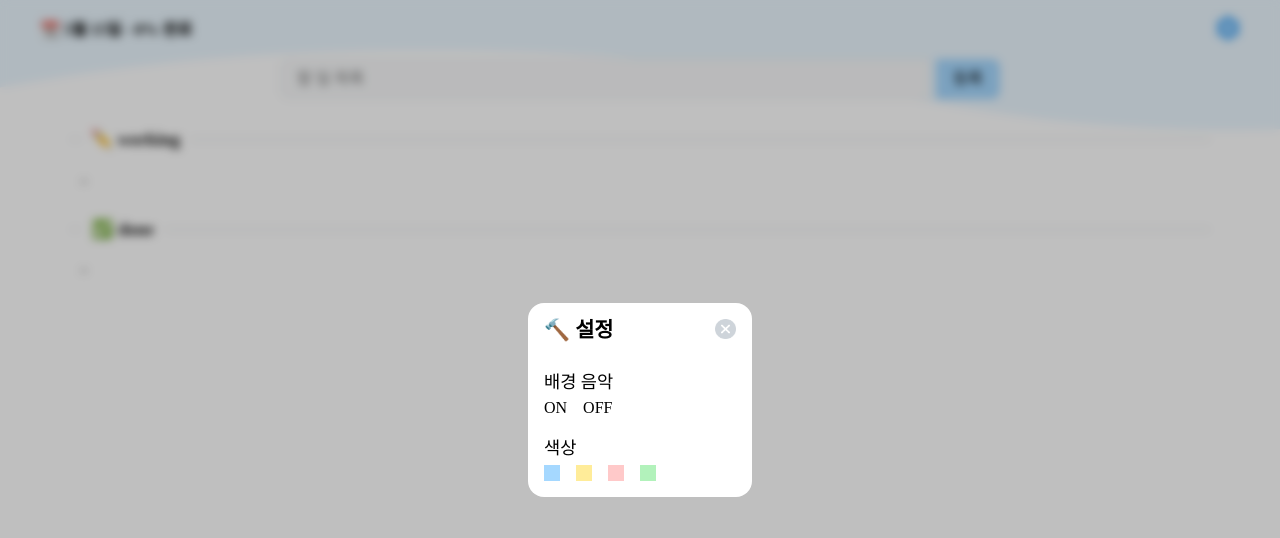
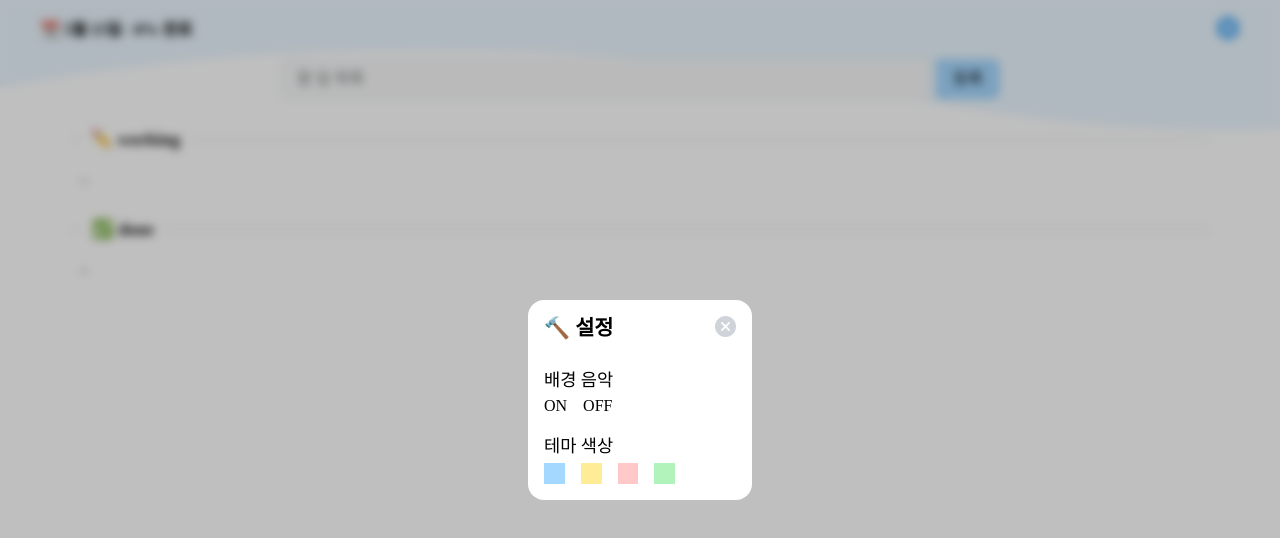
Before and after one commit to 2hanbyeol1/todo-todo, a React (Vite) app: page / in a window 1280 px wide. Both pictures are taken after a click on the button 1228 px from the left and 29 px from the top of the page. Shown: the top 538 px of the page. Built offline with nearby package versions, Linux system fonts and the light colour scheme; a web font is replaced by a local one.

Commit message:
style: 설정 모달에서 옵션 hover 효과 추가

```diff
--- a/src/App.css
+++ b/src/App.css
@@ -111,11 +111,17 @@
 .app .setting-content > div h4 {
   font-size: 1.1rem;
 }
+.app .setting-content .theme-sound button:hover {
+  color: var(--main-4);
+}
 .app .setting-content .theme-colors button {
   display: inline-block;
-  width: 1rem;
-  height: 1rem;
+  width: 1.3rem;
+  height: 1.3rem;
   background-color: var(--main-2);
+}
+.app .setting-content .theme-colors button:hover {
+  background-color: var(--main-4);
 }
 .app .setting-content .setting-options {
   display: flex;
--- a/src/App.jsx
+++ b/src/App.jsx
@@ -151,7 +151,7 @@ const SettingModal = ({ visible, closeModal, setNewColorTheme }) => {
               </div>
             </div>
             <div className="theme-colors">
-              <h4>색상</h4>
+              <h4>테마 색상</h4>
               <div className="setting-options">
                 {Object.values(COLOR).map((c, i) => (
                   <button
```
